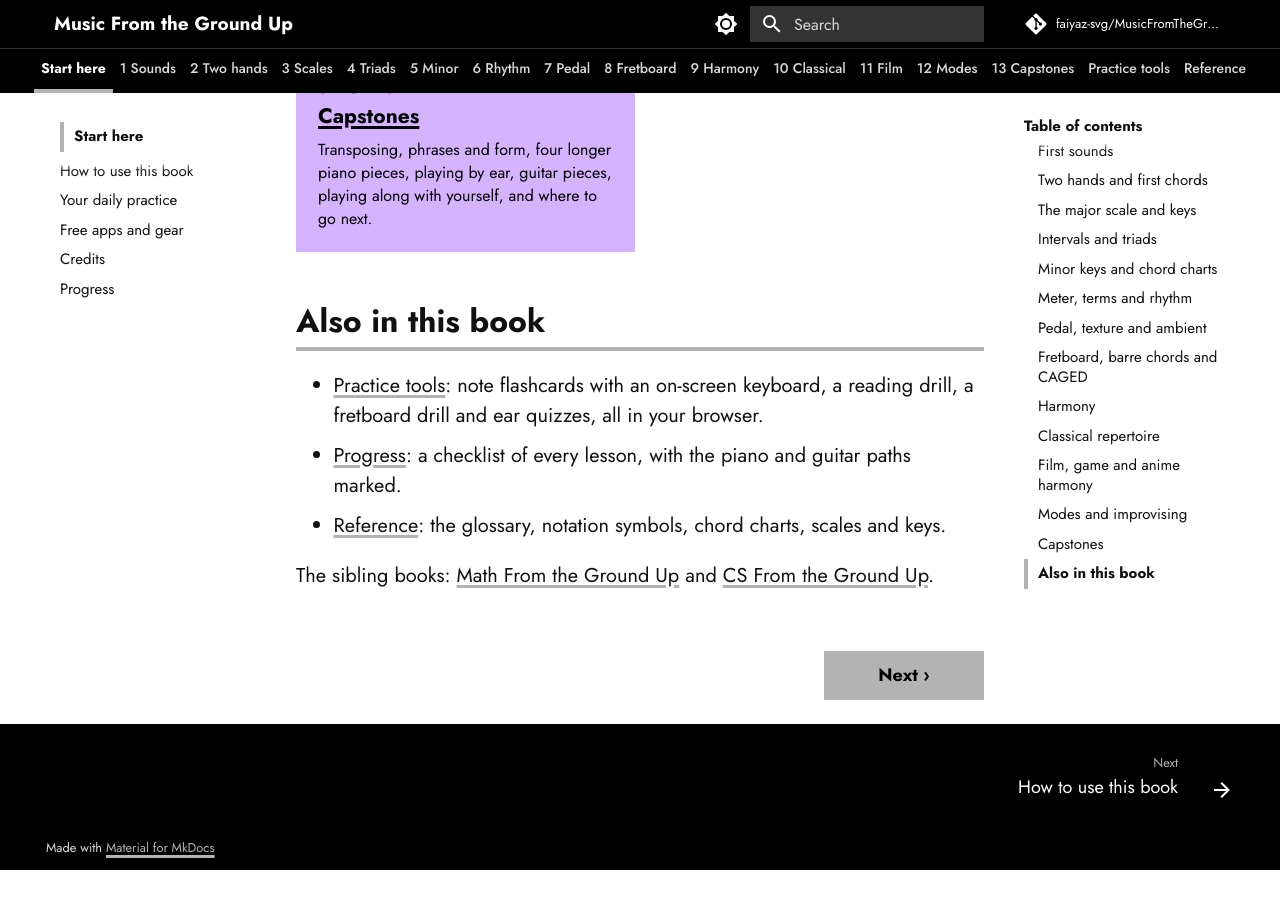
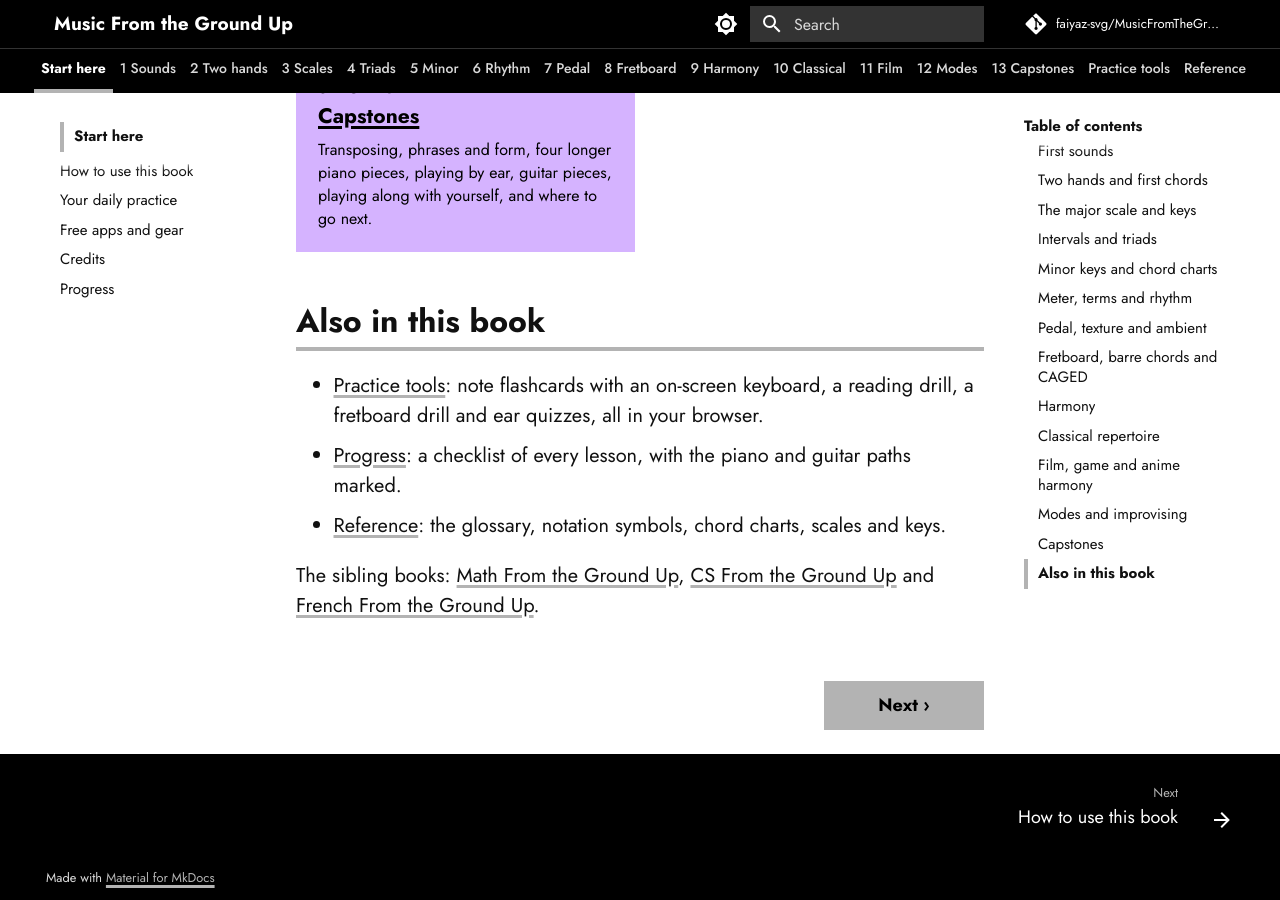
Before and after one commit to faiyaz-svg/MusicFromTheGroundUp, an MkDocs documentation site: the page built from docs/index.md, in a window 1280 px wide and 900 px high, scrolled down 2003 px. Built offline with MkDocs 1.6.1 and Material for MkDocs 9.7.7, drawn with Linux system fonts in a browser that asks for light colours; nearby versions of some CDN libraries; comment, search, counter and statistics services are not loaded; before the commit the page ends 2873 px from its top, so only the background shows below that.

Commit message:
link the French book from the home page

```diff
--- a/docs/index.md
+++ b/docs/index.md
@@ -148,4 +148,4 @@ Transposing, phrases and form, four longer piano pieces, playing by ear, guitar
 - [Progress](progress.md): a checklist of every lesson, with the piano and guitar paths marked.
 - [Reference](reference/index.md): the glossary, notation symbols, chord charts, scales and keys.
 
-The sibling books: [Math From the Ground Up](https://faiyaz-svg.github.io/MathFromTheGroundUp/) and [CS From the Ground Up](https://faiyaz-svg.github.io/CSFromTheGroundUp/).
+The sibling books: [Math From the Ground Up](https://faiyaz-svg.github.io/MathFromTheGroundUp/), [CS From the Ground Up](https://faiyaz-svg.github.io/CSFromTheGroundUp/) and [French From the Ground Up](https://faiyaz-svg.github.io/FrenchFromTheGroundUp/).
```
